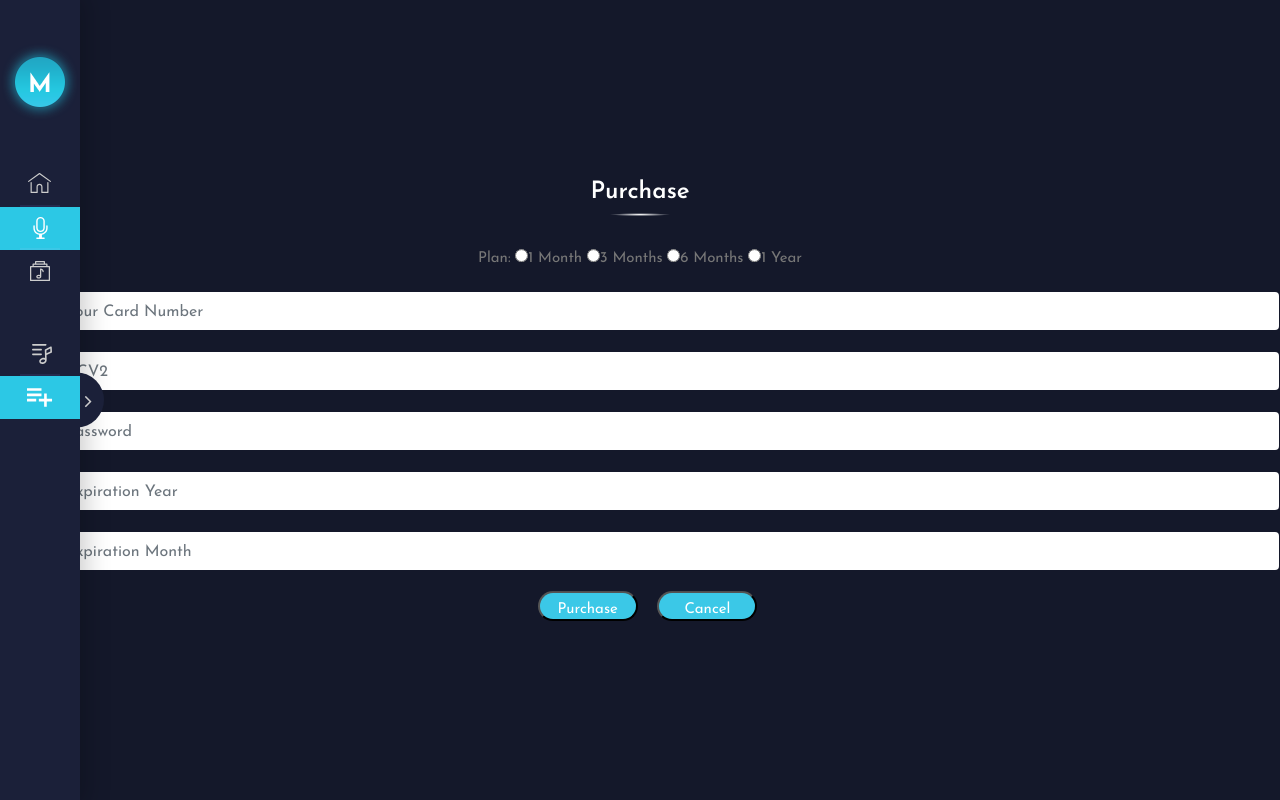
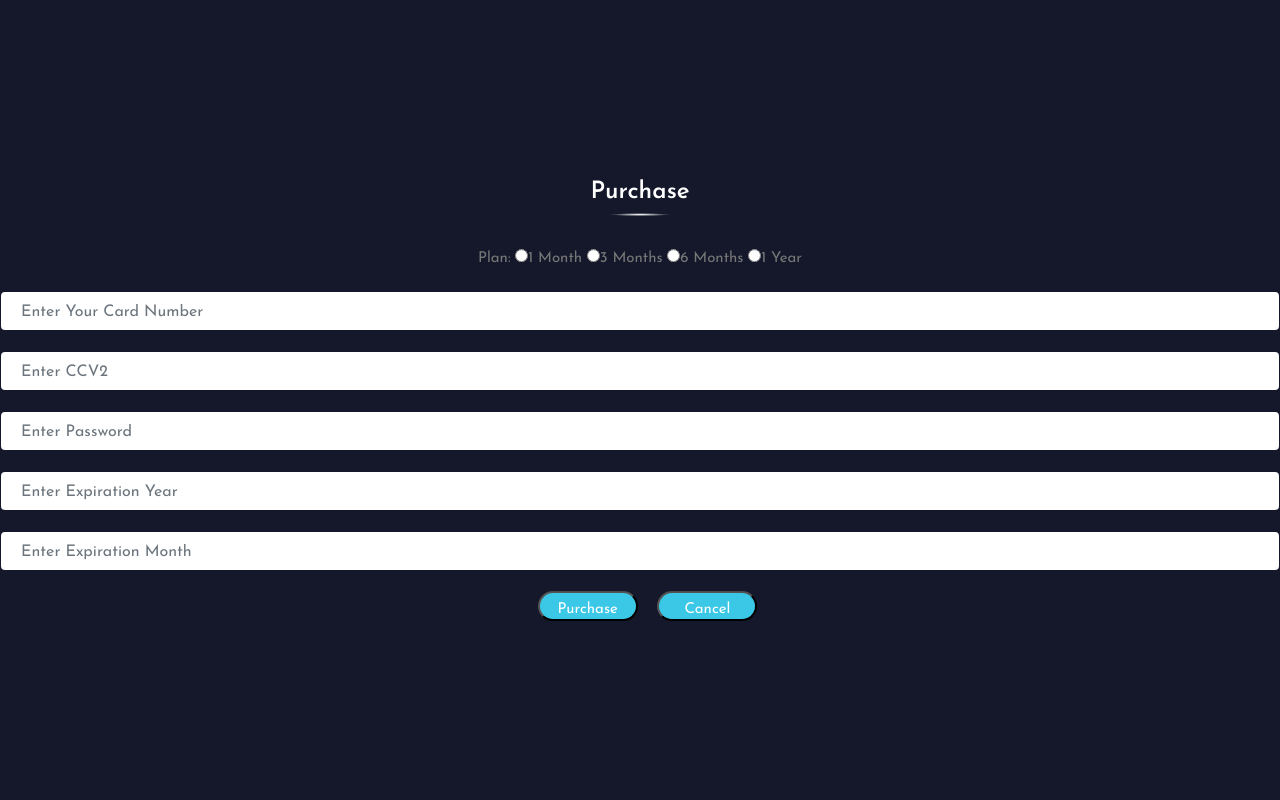
Before and after one commit to ZahraFazel/music-player-platform, a Django app: page /premium/ in a window 1280 px wide. Run offline with Django 3.2, Linux system fonts and the light colour scheme; the visitor is signed in with stand-in values (Sample User, id 1); parts of the project's set-up code (start-up, migrations or seed data) failed here and were passed over; some libraries are stand-ins or nearby versions; some web fonts are replaced.

Commit message:
remove slide menu

```diff
--- a/musicplayer_app/templates/musicplayer_app/purchase.html
+++ b/musicplayer_app/templates/musicplayer_app/purchase.html
@@ -27,168 +27,168 @@
 </head>
 
 <body>
-<div class="ms_main_wrapper">
-    <!---Side Menu Start--->
-    <div class="ms_sidemenu_wrapper">
-        <div class="ms_nav_close">
-            <i class="fa fa-angle-right" aria-hidden="true"></i>
-        </div>
-        <div class="ms_sidemenu_inner">
-            <div class="ms_logo_inner">
-                <div class="ms_logo">
-                    <a href="/musicplayer_app">
-                        {% load static %}
-                        <img src="{% static 'images/logo.png' %}" alt="" class="img-fluid"/></a>
-                </div>
-                <div class="ms_logo_open">
-                    <a href="/musicplayer_app">
-                        {% load static %}
-                        <img src="{% static 'images/open_logo.png' %}" alt="" class="img-fluid"/></a>
-                </div>
-            </div>
-            <div class="ms_nav_wrapper">
-                <ul>
-                    <li><a href="/musicplayer_app" title="Home">
-						<span class="nav_icon">
-							<span class="icon icon_discover"></span>
-						</span>
-                        <span class="nav_text">
-							home
-						</span>
-                    </a>
-                    </li>
-<!--                    <li><a href="album.html" title="Albums">-->
+<!--<div class="ms_main_wrapper">-->
+<!--    &lt;!&ndash;-Side Menu Start-&ndash;&gt;-->
+<!--    <div class="ms_sidemenu_wrapper">-->
+<!--        <div class="ms_nav_close">-->
+<!--            <i class="fa fa-angle-right" aria-hidden="true"></i>-->
+<!--        </div>-->
+<!--        <div class="ms_sidemenu_inner">-->
+<!--            <div class="ms_logo_inner">-->
+<!--                <div class="ms_logo">-->
+<!--                    <a href="/musicplayer_app">-->
+<!--                        {% load static %}-->
+<!--                        <img src="{% static 'images/logo.png' %}" alt="" class="img-fluid"/></a>-->
+<!--                </div>-->
+<!--                <div class="ms_logo_open">-->
+<!--                    <a href="/musicplayer_app">-->
+<!--                        {% load static %}-->
+<!--                        <img src="{% static 'images/open_logo.png' %}" alt="" class="img-fluid"/></a>-->
+<!--                </div>-->
+<!--            </div>-->
+<!--            <div class="ms_nav_wrapper">-->
+<!--                <ul>-->
+<!--                    <li><a href="/musicplayer_app" title="Home">-->
 <!--						<span class="nav_icon">-->
-<!--							<span class="icon icon_albums"></span>-->
+<!--							<span class="icon icon_discover"></span>-->
 <!--						</span>-->
 <!--                        <span class="nav_text">-->
-<!--							albums-->
+<!--							home-->
 <!--						</span>-->
 <!--                    </a>-->
 <!--                    </li>-->
-                    <li><a href="/artists" class="active" title="Artists">
-						<span class="nav_icon">
-							<span class="icon icon_artists"></span>
-						</span>
-                        <span class="nav_text">
-							artists
-						</span>
-                    </a>
-                    </li>
-                    <li><a href="/genres" title="Genres">
-						<span class="nav_icon">
-							<span class="icon icon_genres"></span>
-						</span>
-                        <span class="nav_text">
-							genres
-						</span>
-                    </a>
-                    </li>
-<!--                    <li><a href="top_track.html" title="Top Track">-->
+<!--&lt;!&ndash;                    <li><a href="album.html" title="Albums">&ndash;&gt;-->
+<!--&lt;!&ndash;						<span class="nav_icon">&ndash;&gt;-->
+<!--&lt;!&ndash;							<span class="icon icon_albums"></span>&ndash;&gt;-->
+<!--&lt;!&ndash;						</span>&ndash;&gt;-->
+<!--&lt;!&ndash;                        <span class="nav_text">&ndash;&gt;-->
+<!--&lt;!&ndash;							albums&ndash;&gt;-->
+<!--&lt;!&ndash;						</span>&ndash;&gt;-->
+<!--&lt;!&ndash;                    </a>&ndash;&gt;-->
+<!--&lt;!&ndash;                    </li>&ndash;&gt;-->
+<!--                    <li><a href="/artists" class="active" title="Artists">-->
 <!--						<span class="nav_icon">-->
-<!--							<span class="icon icon_tracks"></span>-->
+<!--							<span class="icon icon_artists"></span>-->
 <!--						</span>-->
 <!--                        <span class="nav_text">-->
-<!--							top tracks-->
+<!--							artists-->
 <!--						</span>-->
 <!--                    </a>-->
 <!--                    </li>-->
-<!--                    <li><a href="free_music.html" title="Free Music">-->
+<!--                    <li><a href="/genres" title="Genres">-->
 <!--						<span class="nav_icon">-->
-<!--							<span class="icon icon_music"></span>-->
+<!--							<span class="icon icon_genres"></span>-->
 <!--						</span>-->
 <!--                        <span class="nav_text">-->
-<!--							free music-->
+<!--							genres-->
 <!--						</span>-->
 <!--                    </a>-->
 <!--                    </li>-->
-<!--                    <li><a href="stations.html" title="Stations">-->
+<!--&lt;!&ndash;                    <li><a href="top_track.html" title="Top Track">&ndash;&gt;-->
+<!--&lt;!&ndash;						<span class="nav_icon">&ndash;&gt;-->
+<!--&lt;!&ndash;							<span class="icon icon_tracks"></span>&ndash;&gt;-->
+<!--&lt;!&ndash;						</span>&ndash;&gt;-->
+<!--&lt;!&ndash;                        <span class="nav_text">&ndash;&gt;-->
+<!--&lt;!&ndash;							top tracks&ndash;&gt;-->
+<!--&lt;!&ndash;						</span>&ndash;&gt;-->
+<!--&lt;!&ndash;                    </a>&ndash;&gt;-->
+<!--&lt;!&ndash;                    </li>&ndash;&gt;-->
+<!--&lt;!&ndash;                    <li><a href="free_music.html" title="Free Music">&ndash;&gt;-->
+<!--&lt;!&ndash;						<span class="nav_icon">&ndash;&gt;-->
+<!--&lt;!&ndash;							<span class="icon icon_music"></span>&ndash;&gt;-->
+<!--&lt;!&ndash;						</span>&ndash;&gt;-->
+<!--&lt;!&ndash;                        <span class="nav_text">&ndash;&gt;-->
+<!--&lt;!&ndash;							free music&ndash;&gt;-->
+<!--&lt;!&ndash;						</span>&ndash;&gt;-->
+<!--&lt;!&ndash;                    </a>&ndash;&gt;-->
+<!--&lt;!&ndash;                    </li>&ndash;&gt;-->
+<!--&lt;!&ndash;                    <li><a href="stations.html" title="Stations">&ndash;&gt;-->
+<!--&lt;!&ndash;						<span class="nav_icon">&ndash;&gt;-->
+<!--&lt;!&ndash;							<span class="icon icon_station"></span>&ndash;&gt;-->
+<!--&lt;!&ndash;						</span>&ndash;&gt;-->
+<!--&lt;!&ndash;                        <span class="nav_text">&ndash;&gt;-->
+<!--&lt;!&ndash;							stations&ndash;&gt;-->
+<!--&lt;!&ndash;						</span>&ndash;&gt;-->
+<!--&lt;!&ndash;                    </a>&ndash;&gt;-->
+<!--&lt;!&ndash;                    </li>&ndash;&gt;-->
+<!--                </ul>-->
+<!--                <ul class="nav_downloads">-->
+<!--&lt;!&ndash;                    <li><a href="download.html" title="Downloads">&ndash;&gt;-->
+<!--&lt;!&ndash;						<span class="nav_icon">&ndash;&gt;-->
+<!--&lt;!&ndash;							<span class="icon icon_download"></span>&ndash;&gt;-->
+<!--&lt;!&ndash;						</span>&ndash;&gt;-->
+<!--&lt;!&ndash;                        <span class="nav_text">&ndash;&gt;-->
+<!--&lt;!&ndash;							downloads&ndash;&gt;-->
+<!--&lt;!&ndash;						</span>&ndash;&gt;-->
+<!--&lt;!&ndash;                    </a>&ndash;&gt;-->
+<!--&lt;!&ndash;                    </li>&ndash;&gt;-->
+<!--                    {% if not is_listener %}-->
+<!--                    <li><a href="/get_assets" title="Get Royalty">-->
 <!--						<span class="nav_icon">-->
-<!--							<span class="icon icon_station"></span>-->
+<!--							<span class="icon icon_purchased"></span>-->
 <!--						</span>-->
 <!--                        <span class="nav_text">-->
-<!--							stations-->
+<!--							get royalty-->
 <!--						</span>-->
 <!--                    </a>-->
 <!--                    </li>-->
-                </ul>
-                <ul class="nav_downloads">
-<!--                    <li><a href="download.html" title="Downloads">-->
+<!--                    {% endif %}-->
+<!--&lt;!&ndash;                    <li><a href="favourite.html" title="Favourites">&ndash;&gt;-->
+<!--&lt;!&ndash;						<span class="nav_icon">&ndash;&gt;-->
+<!--&lt;!&ndash;							<span class="icon icon_favourite"></span>&ndash;&gt;-->
+<!--&lt;!&ndash;						</span>&ndash;&gt;-->
+<!--&lt;!&ndash;                        <span class="nav_text">&ndash;&gt;-->
+<!--&lt;!&ndash;							favourites&ndash;&gt;-->
+<!--&lt;!&ndash;						</span>&ndash;&gt;-->
+<!--&lt;!&ndash;                    </a>&ndash;&gt;-->
+<!--&lt;!&ndash;                    </li>&ndash;&gt;-->
+<!--&lt;!&ndash;                    <li><a href="history.html" title="History">&ndash;&gt;-->
+<!--&lt;!&ndash;						<span class="nav_icon">&ndash;&gt;-->
+<!--&lt;!&ndash;							<span class="icon icon_history"></span>&ndash;&gt;-->
+<!--&lt;!&ndash;						</span>&ndash;&gt;-->
+<!--&lt;!&ndash;                        <span class="nav_text">&ndash;&gt;-->
+<!--&lt;!&ndash;							history&ndash;&gt;-->
+<!--&lt;!&ndash;						</span>&ndash;&gt;-->
+<!--&lt;!&ndash;                    </a>&ndash;&gt;-->
+<!--&lt;!&ndash;                    </li>&ndash;&gt;-->
+<!--                </ul>-->
+<!--                <ul class="nav_playlist">-->
+<!--                    {% if not is_listener %}-->
+<!--                    <li><a href="/upload" title="Upload new Musicَ">-->
 <!--						<span class="nav_icon">-->
-<!--							<span class="icon icon_download"></span>-->
+<!--							<span class="icon icon_c_playlist"></span>-->
+<!--						</span>-->
+<!--						<span class="nav_text">-->
+<!--							Add new music-->
+<!--						</span>-->
+<!--						</a>-->
+<!--                    </li>-->
+<!--                    {% endif %}-->
+<!--                    {% if is_listener %}-->
+<!--                    <li><a href="/my_playlists">-->
+<!--						<span class="nav_icon">-->
+<!--							<span class="icon icon_fe_playlist"></span>-->
 <!--						</span>-->
 <!--                        <span class="nav_text">-->
-<!--							downloads-->
+<!--							playlists-->
 <!--						</span>-->
 <!--                    </a>-->
 <!--                    </li>-->
-                    {% if not is_listener %}
-                    <li><a href="/get_assets" title="Get Royalty">
-						<span class="nav_icon">
-							<span class="icon icon_purchased"></span>
-						</span>
-                        <span class="nav_text">
-							get royalty
-						</span>
-                    </a>
-                    </li>
-                    {% endif %}
-<!--                    <li><a href="favourite.html" title="Favourites">-->
+<!--                    <li><a href="/add_playlist" class="active">-->
 <!--						<span class="nav_icon">-->
-<!--							<span class="icon icon_favourite"></span>-->
+<!--							<span class="icon icon_c_playlist"></span>-->
 <!--						</span>-->
 <!--                        <span class="nav_text">-->
-<!--							favourites-->
+<!--							create playlist-->
 <!--						</span>-->
 <!--                    </a>-->
 <!--                    </li>-->
-<!--                    <li><a href="history.html" title="History">-->
-<!--						<span class="nav_icon">-->
-<!--							<span class="icon icon_history"></span>-->
-<!--						</span>-->
-<!--                        <span class="nav_text">-->
-<!--							history-->
-<!--						</span>-->
-<!--                    </a>-->
-<!--                    </li>-->
-                </ul>
-                <ul class="nav_playlist">
-                    {% if not is_listener %}
-                    <li><a href="/upload" title="Upload new Musicَ">
-						<span class="nav_icon">
-							<span class="icon icon_c_playlist"></span>
-						</span>
-						<span class="nav_text">
-							Add new music
-						</span>
-						</a>
-                    </li>
-                    {% endif %}
-                    {% if is_listener %}
-                    <li><a href="/my_playlists">
-						<span class="nav_icon">
-							<span class="icon icon_fe_playlist"></span>
-						</span>
-                        <span class="nav_text">
-							playlists
-						</span>
-                    </a>
-                    </li>
-                    <li><a href="/add_playlist" class="active">
-						<span class="nav_icon">
-							<span class="icon icon_c_playlist"></span>
-						</span>
-                        <span class="nav_text">
-							create playlist
-						</span>
-                    </a>
-                    </li>
-                    {% endif %}
-                </ul>
-            </div>
-        </div>
-    </div>
-</div>
+<!--                    {% endif %}-->
+<!--                </ul>-->
+<!--            </div>-->
+<!--        </div>-->
+<!--    </div>-->
+<!--</div>-->
 
     <div class="ms_register_form">
         <h2>Purchase</h2>
```
